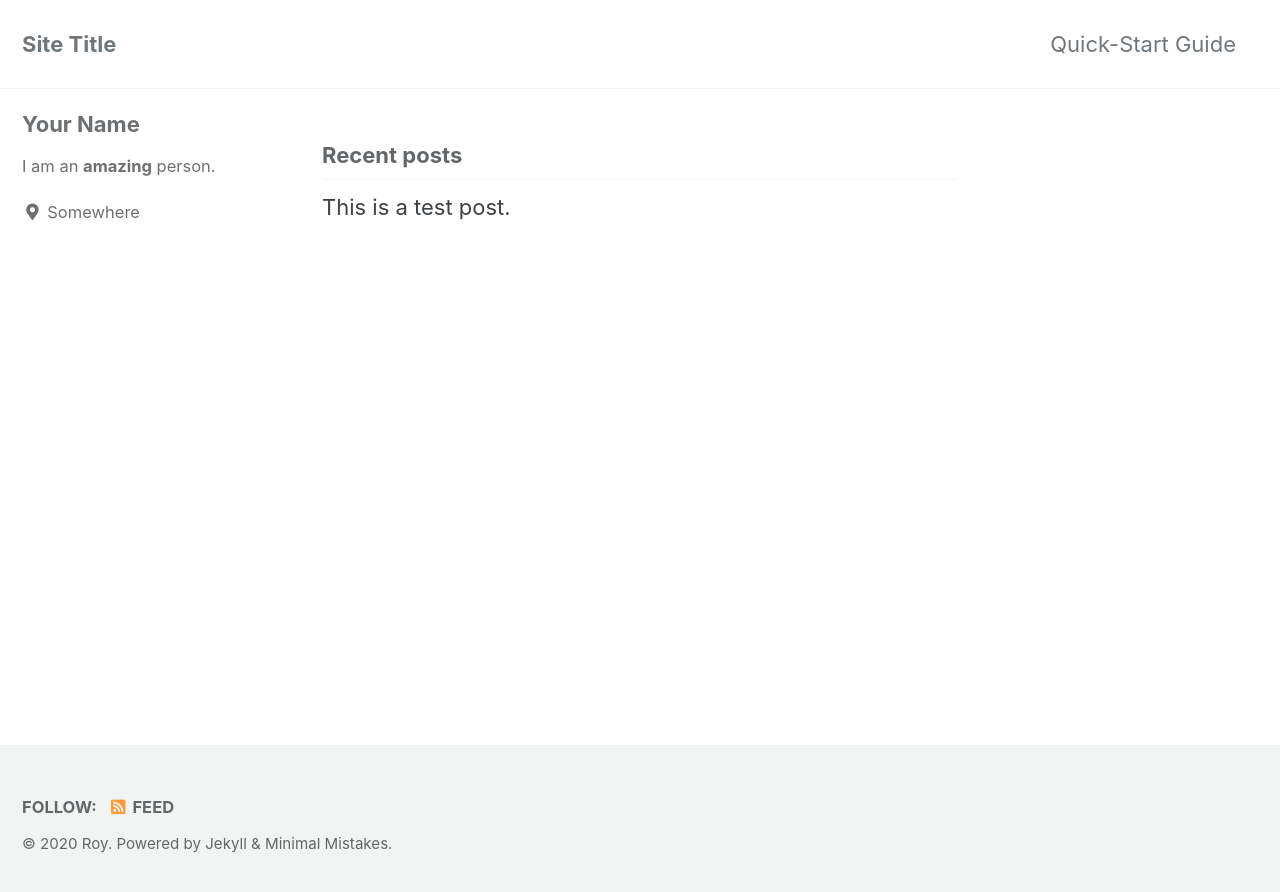
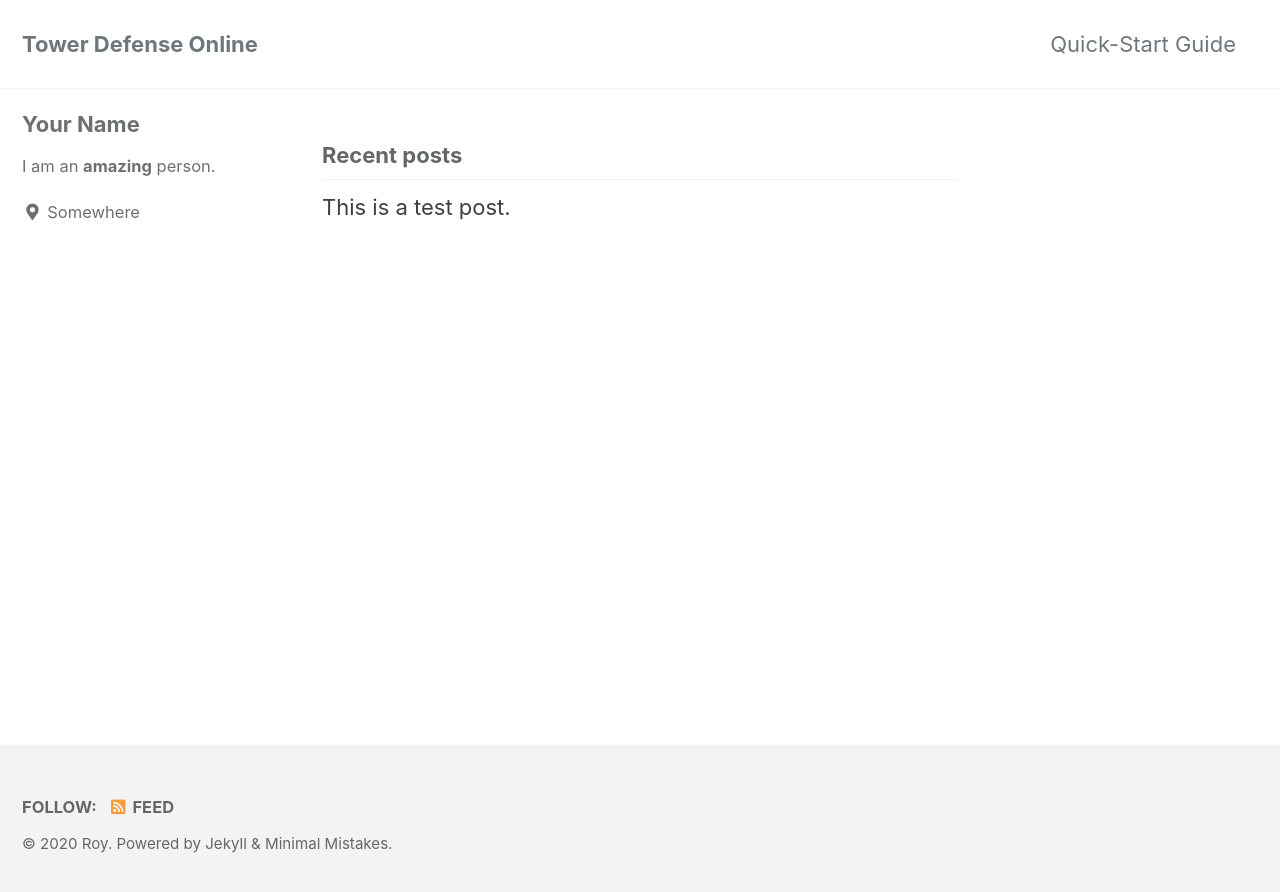
Before and after one commit to RoyVanStralen/TowerDefenseOnline, a Jekyll site: the page built from index.html, in a window 1280 px wide. Shown: the top 892 px of the page. Built offline with Jekyll 4.4.1, drawn with Linux system fonts in a browser that asks for light colours; cached includes are drawn as plain includes; the list of posts is cut into pages by our own code.

Commit message:
added title

```diff
--- a/_config.yml
+++ b/_config.yml
@@ -16,7 +16,7 @@ minimal_mistakes_skin    : "default" # "air", "aqua", "contrast", "dark", "dirt"
 
 # Site Settings
 locale                   : "en-US"
-title                    : "Site Title"
+title                    : "Tower Defense Online"
 title_separator          : "-"
 subtitle                 : # site tagline that appears below site title in masthead
 name                     : "Roy"
```
